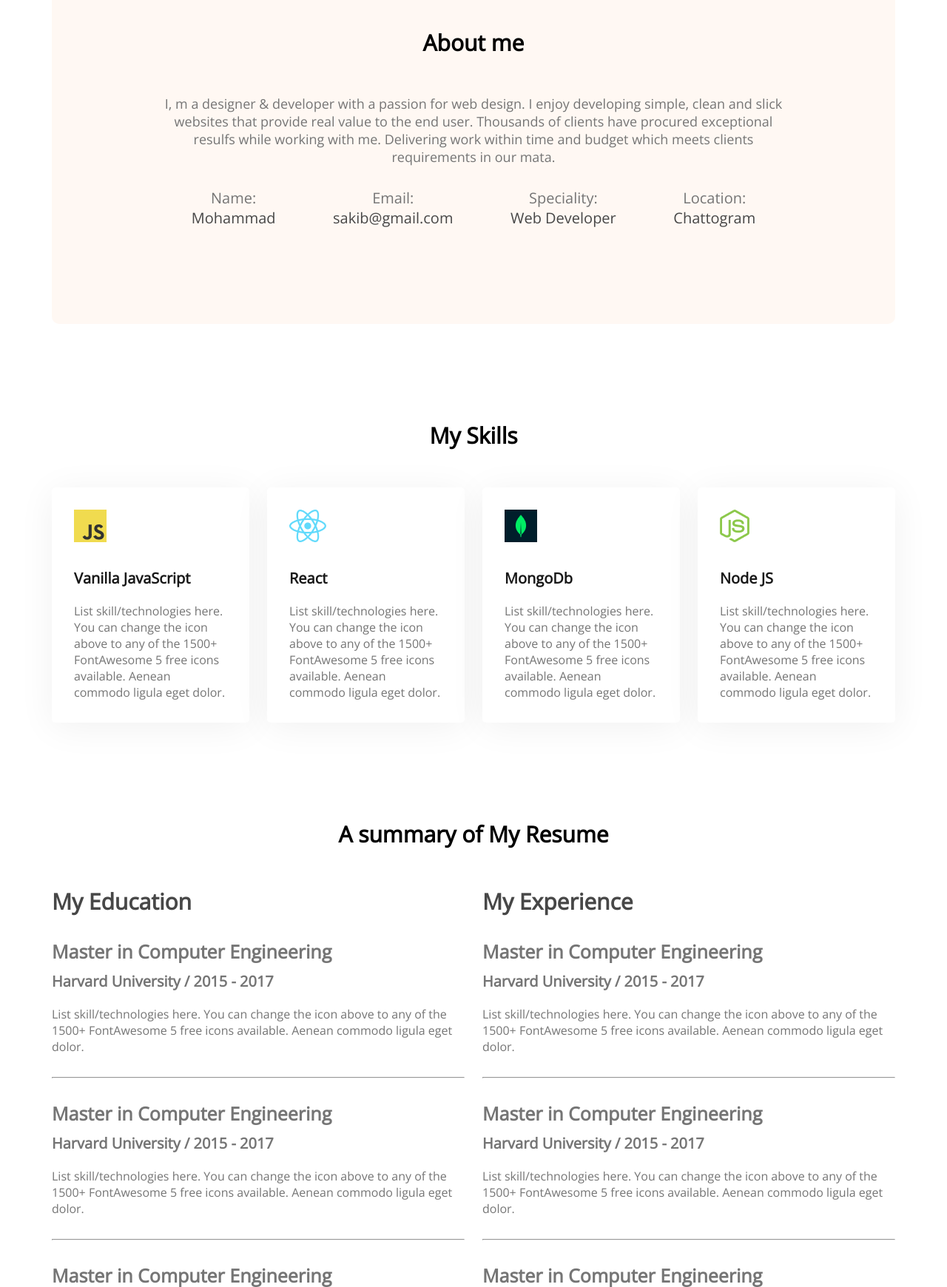
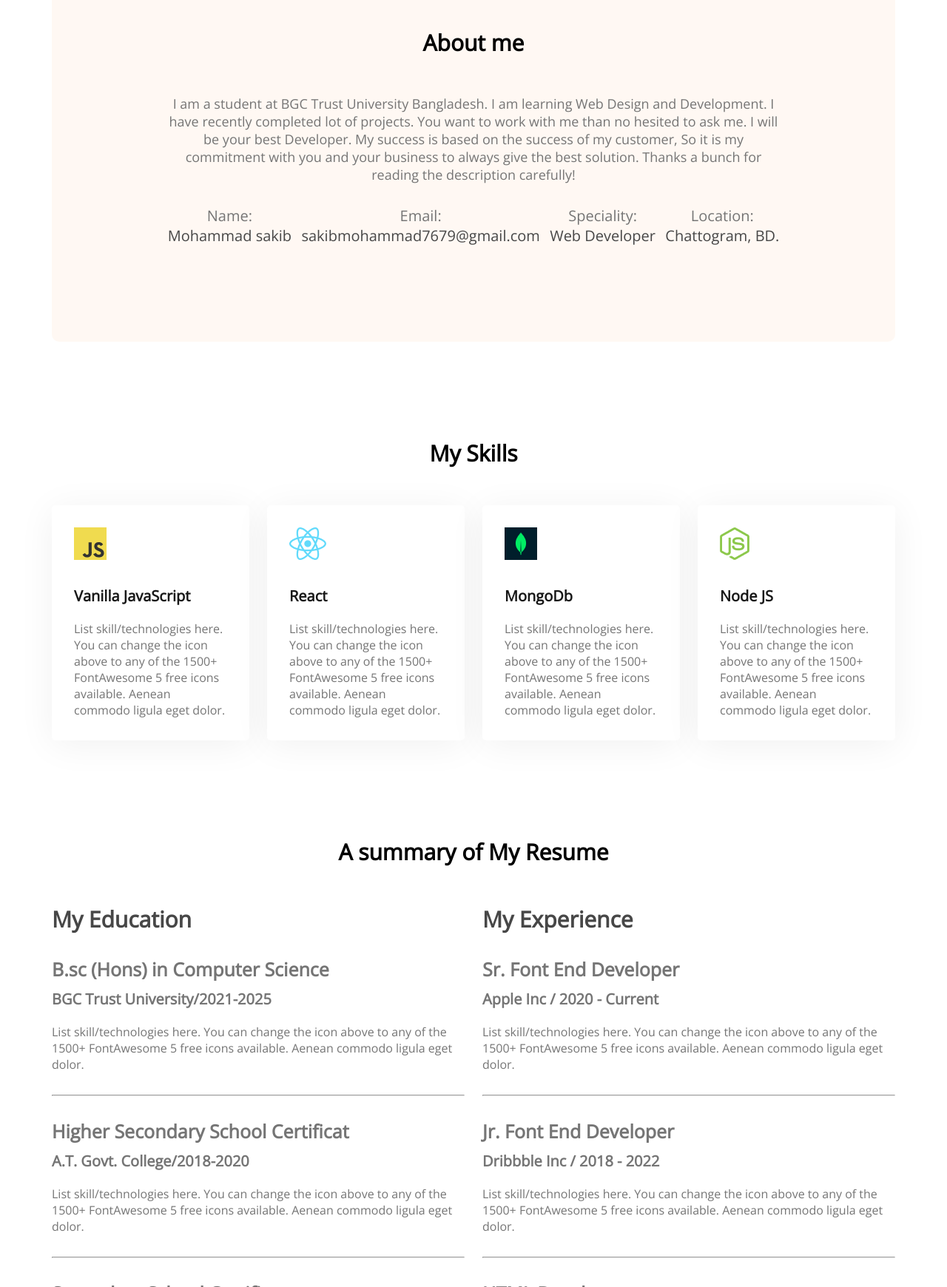
Before and after one commit to sakibmohammad79/developer-portfolio, a plain HTML site: page index.html in a window 1280 px wide. Shown: the part 1060-2800 px from the top of the page at 74% size. Drawn offline with nearby package versions, Linux system fonts and the light colour scheme.

Commit message:
right information added

```diff
--- a/index.html
+++ b/index.html
@@ -26,8 +26,8 @@
             <div>
                 <h3 class="banner-title">Hi, I am</h3>
                 <h1 class="author-name">Moha<span class="text-primary">m</span>mad</h1>
-                <p class="banner-description">Shot what able cold new see hold.Friendly as an betrayed formerly he. Morning because as to society behaved moments.</p>
-                <button class="btn-primary">Download CV</button>
+                <p class="banner-description">I, m a designer & developer with a passion for web design. I enjoy developing simple, clean and slick websites that provide real value to the end user. Thousands of clients have procured exceptional resulfs while working with me.</p>
+                <button class="btn-primary">Contact Me</button>
             </div>
             <img src="images/hardy.png" alt="banner-photo">
            </div>
@@ -35,15 +35,15 @@
         <main>
             <section class="about">
                 <h3 class="section-title">About me</h3>
-                <p class="section-description">I, m a designer & developer with a passion for web design. I enjoy developing simple, clean and slick websites that provide real value to the end user. Thousands of clients have procured exceptional resulfs while working with me. Delivering work within time and budget which meets clients requirements in our mata.</p>
+                <p class="section-description">I am a student at BGC Trust University Bangladesh. I am learning Web Design and Development. I have recently completed lot of projects. You want to work with me than no hesited to ask me. I will be your best Developer. My success is based on the success of my customer, So it is my commitment with you and your business to always give the best solution. Thanks a bunch for reading the description carefully!</p>
                 <div class="about-info-container">
                     <div class="about-info">
                         <p class="info-title">Name:</p>
-                        <p class="info-description">Mohammad</p>
+                        <p class="info-description">Mohammad sakib</p>
                     </div>
                     <div class="about-info">
                         <p class="info-title">Email:</p>
-                        <p class="info-description">sakib@gmail.com</p>
+                        <p class="info-description">sakibmohammad7679@gmail.com</p>
                     </div>
                     <div class="about-info">
                         <p class="info-title">Speciality:</p>
@@ -51,7 +51,7 @@
                     </div>
                     <div class="about-info">
                         <p class="info-title">Location:</p>
-                        <p class="info-description">Chattogram</p>
+                        <p class="info-description">Chattogram, BD.</p>
                     </div>
                 </div>
             </section>
@@ -87,22 +87,22 @@
                     <div>
                         <h3 class="resume-title">My Education</h3>
                         <div class="resume-item">
-                            <h4 class="title">Master in Computer Engineering</h4>
-                            <h5 class="sub-title">Harvard University / 2015 - 2017</h5>
+                            <h4 class="title">B.sc (Hons) in Computer Science</h4>
+                            <h5 class="sub-title">BGC Trust University/2021-2025</h5>
                             <p class="description">List skill/technologies here. You can change the icon above
                                 to any of the 1500+ FontAwesome 5 free icons available. Aenean commodo ligula eget dolor.</p>
                         </div>
                         <hr>
                         <div class="resume-item">
-                            <h4 class="title">Master in Computer Engineering</h4>
-                            <h5 class="sub-title">Harvard University / 2015 - 2017</h5>
+                            <h4 class="title">Higher Secondary School Certificat</h4>
+                            <h5 class="sub-title">A.T. Govt. College/2018-2020</h5>
                             <p class="description">List skill/technologies here. You can change the icon above
                                 to any of the 1500+ FontAwesome 5 free icons available. Aenean commodo ligula eget dolor.</p>
                         </div>
                         <hr>
                         <div class="resume-item">
-                            <h4 class="title">Master in Computer Engineering</h4>
-                            <h5 class="sub-title">Harvard University / 2015 - 2017</h5>
+                            <h4 class="title">Secondary School Certificat</h4>
+                            <h5 class="sub-title">Jaisthapura R.M. High School/2015-2017</h5>
                             <p class="description">List skill/technologies here. You can change the icon above
                                 to any of the 1500+ FontAwesome 5 free icons available. Aenean commodo ligula eget dolor.</p>
                         </div>
@@ -111,22 +111,22 @@
                     <div>
                         <h3 class="resume-title">My Experience</h3>
                         <div class="resume-item">
-                            <h4 class="title">Master in Computer Engineering</h4>
-                            <h5 class="sub-title">Harvard University / 2015 - 2017</h5>
+                            <h4 class="title">Sr. Font End Developer</h4>
+                            <h5 class="sub-title">Apple Inc / 2020 - Current</h5>
                             <p class="description">List skill/technologies here. You can change the icon above
                                 to any of the 1500+ FontAwesome 5 free icons available. Aenean commodo ligula eget dolor.</p>
                         </div>
                         <hr>
                         <div class="resume-item">
-                            <h4 class="title">Master in Computer Engineering</h4>
-                            <h5 class="sub-title">Harvard University / 2015 - 2017</h5>
+                            <h4 class="title">Jr. Font End Developer</h4>
+                            <h5 class="sub-title">Dribbble Inc / 2018 - 2022</h5>
                             <p class="description">List skill/technologies here. You can change the icon above
                                 to any of the 1500+ FontAwesome 5 free icons available. Aenean commodo ligula eget dolor.</p>
                         </div>
                         <hr>
                         <div class="resume-item">
-                            <h4 class="title">Master in Computer Engineering</h4>
-                            <h5 class="sub-title">Harvard University / 2015 - 2017</h5>
+                            <h4 class="title">HTML Developer</h4>
+                            <h5 class="sub-title">Adobe Inc / 2017 - 2018</h5>
                             <p class="description">List skill/technologies here. You can change the icon above
                                 to any of the 1500+ FontAwesome 5 free icons available. Aenean commodo ligula eget dolor.</p>
                         </div>
@@ -152,7 +152,7 @@
                     </a>
                 </div>
                 <div>
-                    <h3 class="section-title">Message me</h3>
+                    <h3 class="section-title">Let's Message me</h3>
                     <form action="">
                         <input type="text" name="" id="" placeholder="Your Name">
                         <input type="email" name="" id="" placeholder="Your Email">
--- a/styles/portfolio.css
+++ b/styles/portfolio.css
@@ -19,7 +19,7 @@ section{
     border: 0;
 }
 .header{
-    background-color: FFF8F3;
+    background-color: #FFF8F3;
     background-image: url(../images/header_bg.png), url(../images/developer.png);
     background-repeat: no-repeat;
     background-position: bottom right, left;
@@ -28,7 +28,7 @@ section{
 nav{
     display: flex;
     justify-content: space-between;
-    margin: 50px 200px;
+    padding: 50px 200px;
 }
 
 h2{
@@ -178,7 +178,7 @@ main{
 .contact input[type="text"], input[type="email"], textarea{
     margin-bottom: 24px;
     border: 0;
-    width: 100px;
+    width: 100%;
     padding: 18px 30px;
 }
 .contact a{
```
